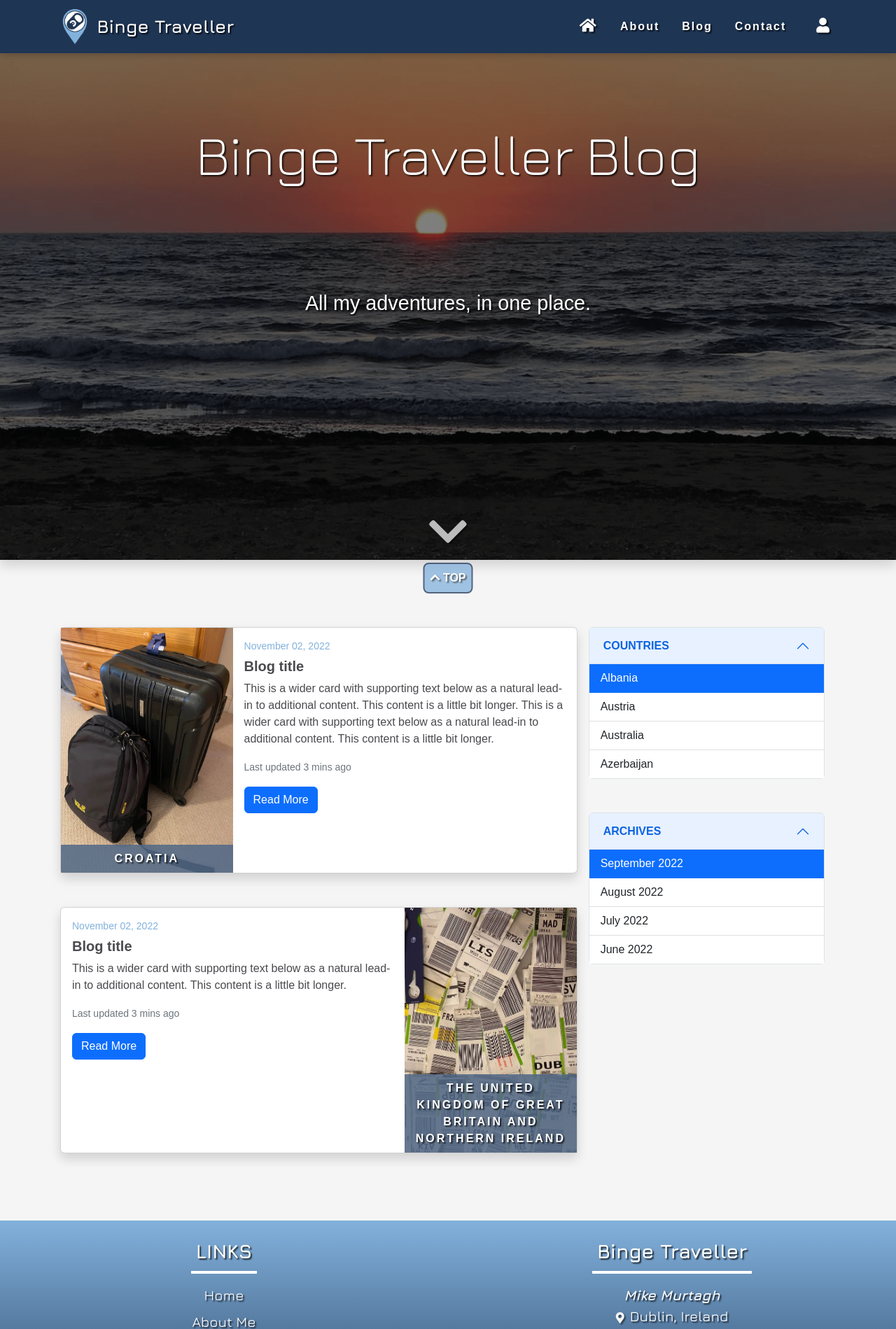
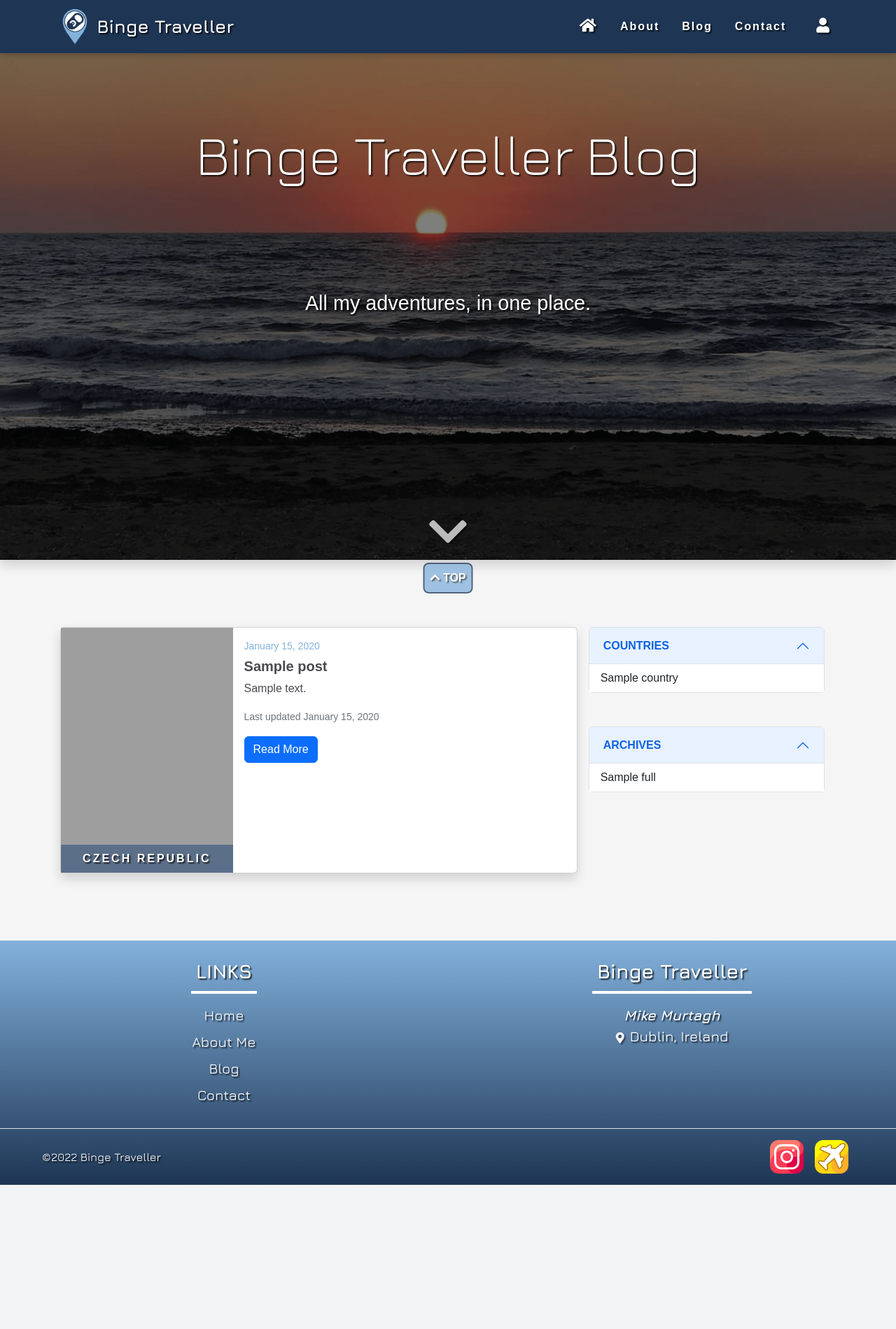
Before and after one commit to TravelTimN/binge-traveller-mike, a Django app: template blog/templates/blog/blog.html in a window 1280 px wide. Shown: the top 1899 px of the page at 70% size. After the commit the page ends 1693 px from the top, so only its background shows below. Run offline with Django 3.2, Linux system fonts and the light colour scheme; tables that the repository leaves empty hold one stand-in row (values such as "Sample post"); the template is opened without the code that fills it: values that come from a table or form of the project are taken from there, most other values are stand-ins (such as "Sample title", 1, 10 or a date in 2020); some web fonts are replaced; grey boxes are pictures that could not be loaded.

Commit message:
Generate dynamic looped blog posts instead of hard-coded

```diff
--- a/blog/templates/blog/blog.html
+++ b/blog/templates/blog/blog.html
@@ -1,5 +1,6 @@
 {% extends "base.html" %}
 {% load static %}
+{% load humanize %}
 
 {% block content %}
     <!-- blog hero image -->
@@ -50,12 +51,11 @@
                             <div class="accordion-body m-0 p-0">
                                 <div class="list-group list-group-flush">
                                     <!-- loop over blog countries -->
-                                    <a href="#" class="list-group-item list-group-item-action active" aria-current="true">
-                                        Albania
-                                    </a>
-                                    <a href="#" class="list-group-item list-group-item-action">Austria</a>
-                                    <a href="#" class="list-group-item list-group-item-action">Australia</a>
-                                    <a href="#" class="list-group-item list-group-item-action">Azerbaijan</a>
+                                    {% for country in countries %}
+                                        <!-- TODO: if user filters by country, need to include class "active" and aria-current="true" -->
+                                        <!-- <a href="#" class="list-group-item list-group-item-action active" aria-current="true">COUNTRY</a> -->
+                                        <a href="#" class="list-group-item list-group-item-action">{{ country }}</a>
+                                    {% endfor %}
                                 </div>
                             </div>
                         </div>
@@ -77,12 +77,13 @@
                             <div class="accordion-body m-0 p-0">
                                 <div class="list-group list-group-flush">
                                     <!-- loop over blog months -->
-                                    <a href="#" class="list-group-item list-group-item-action active" aria-current="true">
-                                        September 2022
-                                    </a>
-                                    <a href="#" class="list-group-item list-group-item-action">August 2022</a>
-                                    <a href="#" class="list-group-item list-group-item-action">July 2022</a>
-                                    <a href="#" class="list-group-item list-group-item-action">June 2022</a>
+                                    {% for month in months %}
+                                        <!-- TODO: if user filters by month, need to include class "active" and aria-current="true" -->
+                                        <!-- <a href="#" class="list-group-item list-group-item-action active" aria-current="true">MMM YYYY</a> -->
+
+                                        <!-- TODO: href needs to include {{ month.short }} -->
+                                        <a href="#" class="list-group-item list-group-item-action">{{ month.full }}</a>
+                                    {% endfor %}
                                 </div>
                             </div>
                         </div>
@@ -95,71 +96,49 @@
             <div class="col-12 col-lg-8 order-2 order-lg-1">
                 <div class="row">
 
-                    <!-- for-loop over exiting blogs -->
-                    <!-- if forloop.counter|divisibleby:2 (even) -->
-                    <!-- this can be applied to the classes using "order" -->
+                    {% for post in posts %}
                         <div class="col-12 card blog-card mb-5 mx-0 p-0 shadow">
                             <div class="row g-0">
-                            <div class="col-md-4 order-1">
-                                <!-- if forloop.counter|divisibleby:2 then order doesn't get "order-md-value" -->
+                                <!-- even forloop.counter gets "order-md-2" -->
+                                <div class="col-md-4 order-1 {% if forloop.counter|divisibleby:2 %}order-md-2{% endif %}">
                                     <div class="blog-card-img-wrapper">
-                                    <img src="{% static 'img/mike/bags.webp' %}" class="img-fluid blog-card-img" alt="...">
-                                    <span class="blog-card-img-text fw-bold text-white text-uppercase text-center text-shadow p-2">Croatia</span>
+                                        <img src="https://assets.2bn.dev/flags/full/{{ post.country|lower }}.png" class="img-fluid blog-card-img" alt="Flag of {{ post.country.name }}">
+                                        <span class="blog-card-img-text fw-bold text-white text-uppercase text-center text-shadow p-2">
+                                            {{ post.country.name }}
+                                        </span>
                                     </div>
                                 </div>
-                            <div class="col-md-8 d-flex flex-column order-2">
-                                <!-- if forloop.counter|divisibleby:2 then order doesn't get "order-md-value" -->
+                                <!-- even forloop.counter gets "order-md-1" -->
+                                <div class="col-md-8 d-flex flex-column order-2 {% if forloop.counter|divisibleby:2 %}order-md-1{% endif %}">
                                     <div class="card-body">
-                                    <h6 class="text-bt-primary"><small>November 02, 2022</small></h6>
+                                        <h6 class="text-bt-primary">
+                                            <small>
+                                                {{ post.date_created|date:"F d, Y" }}
+                                            </small>
+                                        </h6>
                                         <h5 class="card-title fw-bold">
                                             <a href="">
-                                            Blog title
+                                                {{ post.title }}
                                             </a>
                                         </h5>
                                         <p class="card-text">
-                                        This is a wider card with supporting text below as a
-                                        natural lead-in to additional content. This content is a little bit longer.
-                                        This is a wider card with supporting text below as a
-                                        natural lead-in to additional content. This content is a little bit longer.
+                                            {{ post.body|safe|striptags|truncatewords_html:50 }}
                                         </p>
-                                    <p class="card-text"><small class="text-muted">Last updated 3 mins ago</small>
+                                        <p class="card-text">
+                                            <small class="text-muted">Last updated
+                                                {{ post.date_updated|naturalday:"F d, Y" }}
+                                            </small>
                                         </p>
                                         <a href="#" class="btn btn-primary">Read More</a>
                                     </div>
                                 </div>
                             </div>
                         </div>
-
-                    <!-- sample 2nd blog post -->
-                    <div class="col-12 card blog-card mb-5 mx-0 p-0 shadow">
-                        <div class="row g-0">
-                            <div class="col-md-8 d-flex flex-column order-2 order-md-1">
-                                <!-- if NOT forloop.counter|divisibleby:2 then order gets "order-md-value" -->
-                                <div class="card-body">
-                                    <h6 class="text-bt-primary"><small>November 02, 2022</small></h6>
-                                    <h5 class="card-title fw-bold">
-                                        <a href="">
-                                            Blog title
-                                        </a>
-                                    </h5>
-                                    <p class="card-text">
-                                        This is a wider card with supporting text below as a
-                                        natural lead-in to additional content. This content is a little bit longer.
-                                    </p>
-                                    <p class="card-text"><small class="text-muted">Last updated 3 mins ago</small>
-                                    </p>
-                                    <a href="#" class="btn btn-primary">Read More</a>
+                    {% empty %}
+                        <div class="col-12 card text-center text-danger fw-bold fs-2 p-5 shadow">
+                            No Results Found
                         </div>
-                            </div>
-                            <div class="col-md-4 order-1 order-md-2">
-                                <!-- if NOT forloop.counter|divisibleby:2 then order gets "order-md-value" -->
-                                <div class="blog-card-img-wrapper">
-                                    <img src="{% static 'img/mike/bag-tags.webp' %}" class="img-fluid blog-card-img" alt="...">
-                                    <span class="blog-card-img-text fw-bold text-white text-uppercase text-center text-shadow p-2">The United Kingdom of Great Britain and Northern Ireland</span>
-                                </div>
-                            </div>
-                        </div>
-                    </div>
+                    {% endfor %}
 
                 </div>
             </div>
```
Lines whose indentation alone changed are shown as unchanged.
